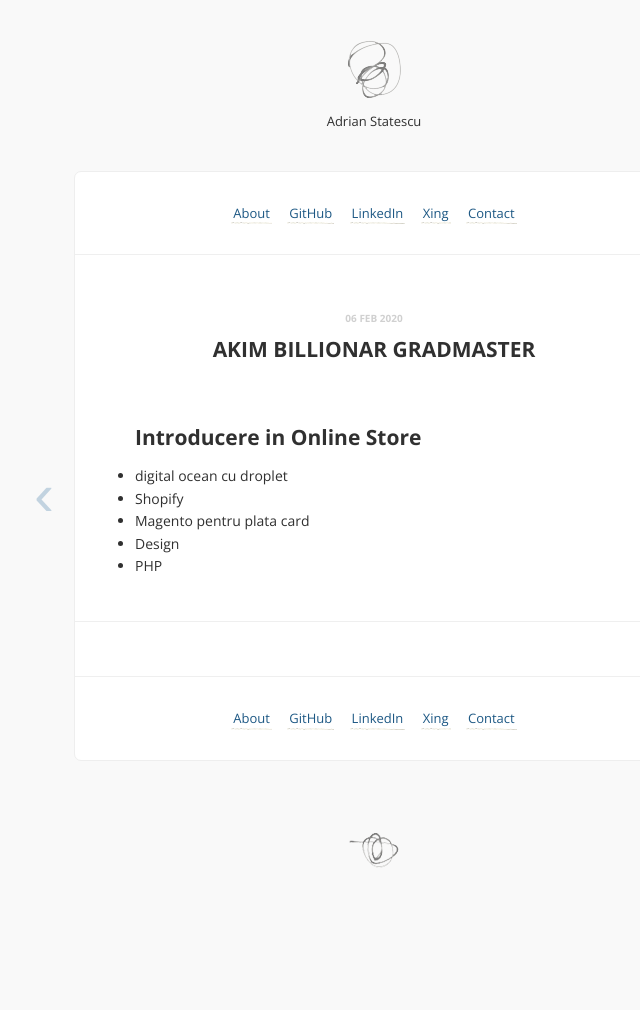
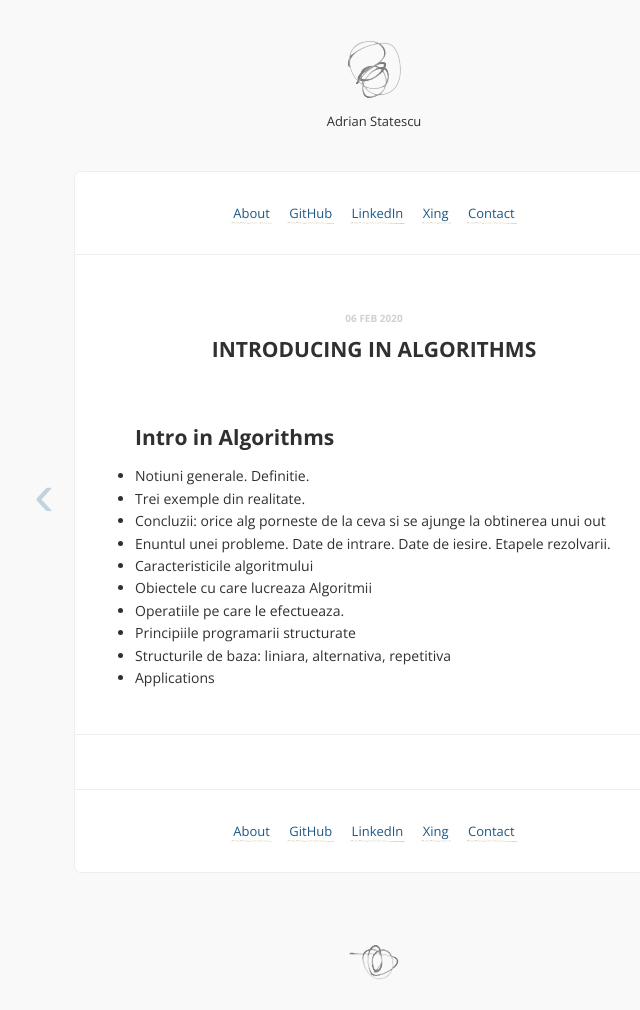
Before and after one commit to thinkphp/thinkphp.herokuapp.com, a Jekyll site: the page built from _posts/2020-02-06-akm.md, in a window 1280 px wide. Shown: the whole page, without its empty margins (266-906 px from the left). Built offline with Jekyll 4.4.1, drawn with Linux system fonts in a browser that asks for light colours; comment, search, counter and statistics services are not loaded; before the commit the page ends 900 px from its top, so only the background shows below that.

Commit message:
intro in algorithms

```diff
--- a/_posts/2020-02-06-akm.md
+++ b/_posts/2020-02-06-akm.md
@@ -1,14 +1,19 @@
 ---
 layout: post
 disqus: y
-title: Akim Billionar Gradmaster
+title: Introducing in Algorithms
 ---
 
-Introducere in Online Store
---------------
+Intro in Algorithms
+------------------
 
-* digital ocean cu droplet
-* Shopify
-* Magento pentru plata card
-* Design
-* PHP
+* Notiuni generale. Definitie.
+* Trei exemple din realitate.
+* Concluzii: orice alg porneste de la ceva si se ajunge la obtinerea unui out
+* Enuntul unei probleme. Date de intrare. Date de iesire. Etapele rezolvarii.
+* Caracteristicile algoritmului
+* Obiectele cu care lucreaza Algoritmii
+* Operatiile pe care le efectueaza.
+* Principiile programarii structurate
+* Structurile de baza: liniara, alternativa, repetitiva
+* Applications
```
